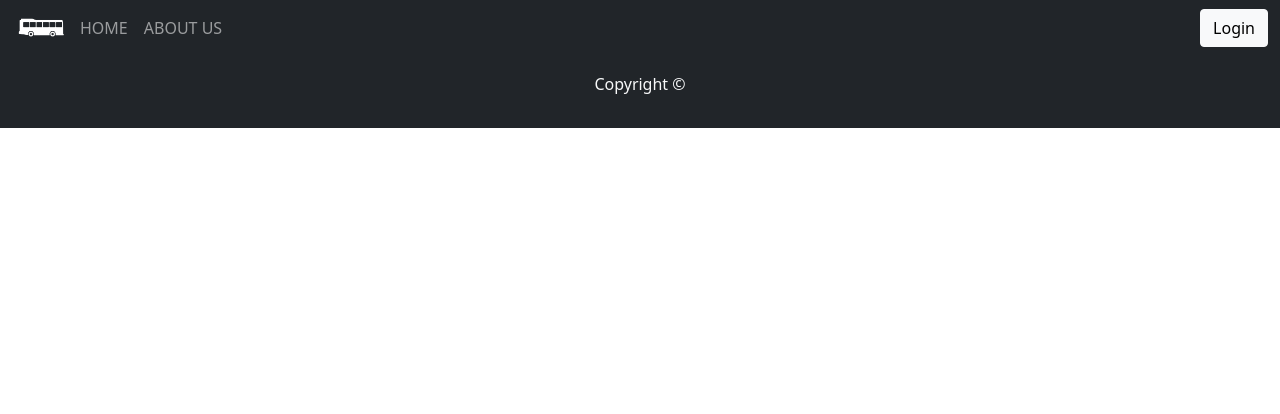
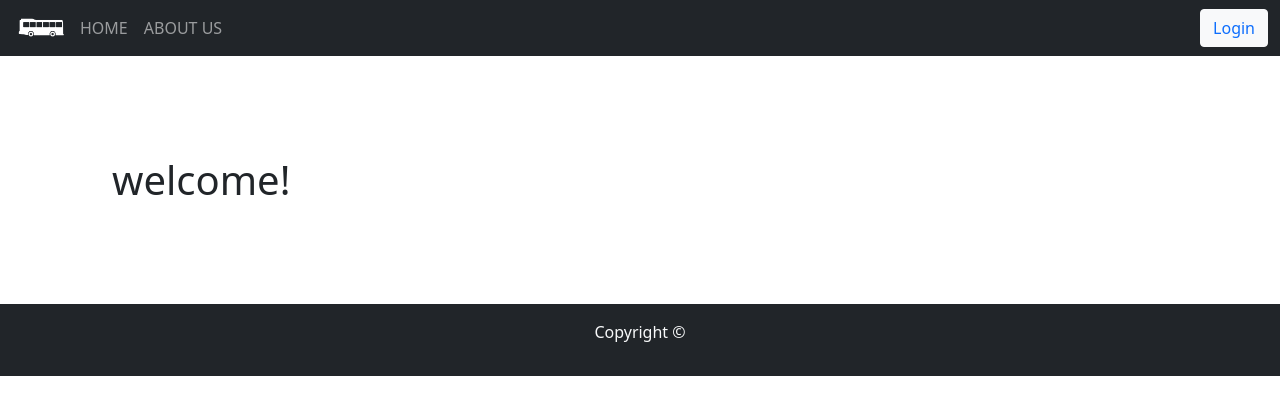
Before and after one commit to sanjaytc75/frontend, a React (Create React App) app in the folder travel/: page /Login in a window 1280 px wide. Shown: the top 414 px of the page. Built offline with nearby package versions, Linux system fonts and the light colour scheme.

Commit message:
third commit

```diff
--- a/travel/src/App.js
+++ b/travel/src/App.js
@@ -5,6 +5,7 @@ import { About } from "./MyComponents/About";
 import Main from "./MyComponents/Main";
 import 'bootstrap/dist/css/bootstrap.min.css';
 import Carousel from './MyComponents/Carousel';
+import Login from './MyComponents/Login';
 import React from "react";
 import {
   BrowserRouter as Router,
@@ -29,6 +30,9 @@ function App() {
           <Route exact path="/about">
             <About />
           </Route>
+          <Route exact path="/Login">
+          <Login />
+        </Route>
         </Switch>
         <Footer />
       </Router>
--- a/travel/src/MyComponents/About.js
+++ b/travel/src/MyComponents/About.js
@@ -1,10 +1,6 @@
 import React from 'react'
 import about from '../about.jpg'
-import img1 from '../img1.jpg'
-import img2 from '../img2.jpg'
-import img3 from '../img3.jpg'
-
-import { Card, CardGroup } from 'react-bootstrap';
+import { Card } from 'react-bootstrap';
 
 export const About = () => {
     return (
@@ -28,7 +24,7 @@ export const About = () => {
 
                 </div>
                 <div className="col-sm-6">
-                    <img src={about} className="imag-responsive" style={{ width: '100%', height: '110%' }} />
+                    <img src={about} alt="about" className="imag-responsive" style={{ width: '100%', height: '110%' }} />
                 </div>
             </div>
             <h3 style={{textAlign:'center',fontFamily:'cursive'}}>Radiant info Advantage</h3>
--- a/travel/src/MyComponents/Carousel.js
+++ b/travel/src/MyComponents/Carousel.js
@@ -1,4 +1,3 @@
-import { directive } from '@babel/types'
 import React from 'react'
 import img1 from '../img1.jpg'
 import img2 from '../img2.jpg'
--- a/travel/src/MyComponents/Header.js
+++ b/travel/src/MyComponents/Header.js
@@ -26,7 +26,7 @@ export default function Header() {
             </ul>
           </div>
           <form class="form-inline">
-              <button class="btn btn-light my-2 my-sm-0" type="Login">Login</button>
+              <button class="btn btn-light my-2 my-sm-0" type="Login"> <Link style={{textDecoration: 'none'}} to="/Login"> Login </Link>  </button>
             </form>
         </div>
       </nav>
--- /dev/null
+++ b/travel/src/MyComponents/Login.js
@@ -0,0 +1,14 @@
+import React from 'react'
+import { Button, Form, FormGroup, FormLabel,  } from 'react-bootstrap';
+
+
+export default function Login() {
+    return (
+        <div className="container" style={{margin:'100px'}}>
+        <form>
+            <h1>welcome!</h1>
+        </form>
+
+        </div>
+    )
+}
```
Also changed, not shown: 1 other file (tests, documents, lock files or other folders).
